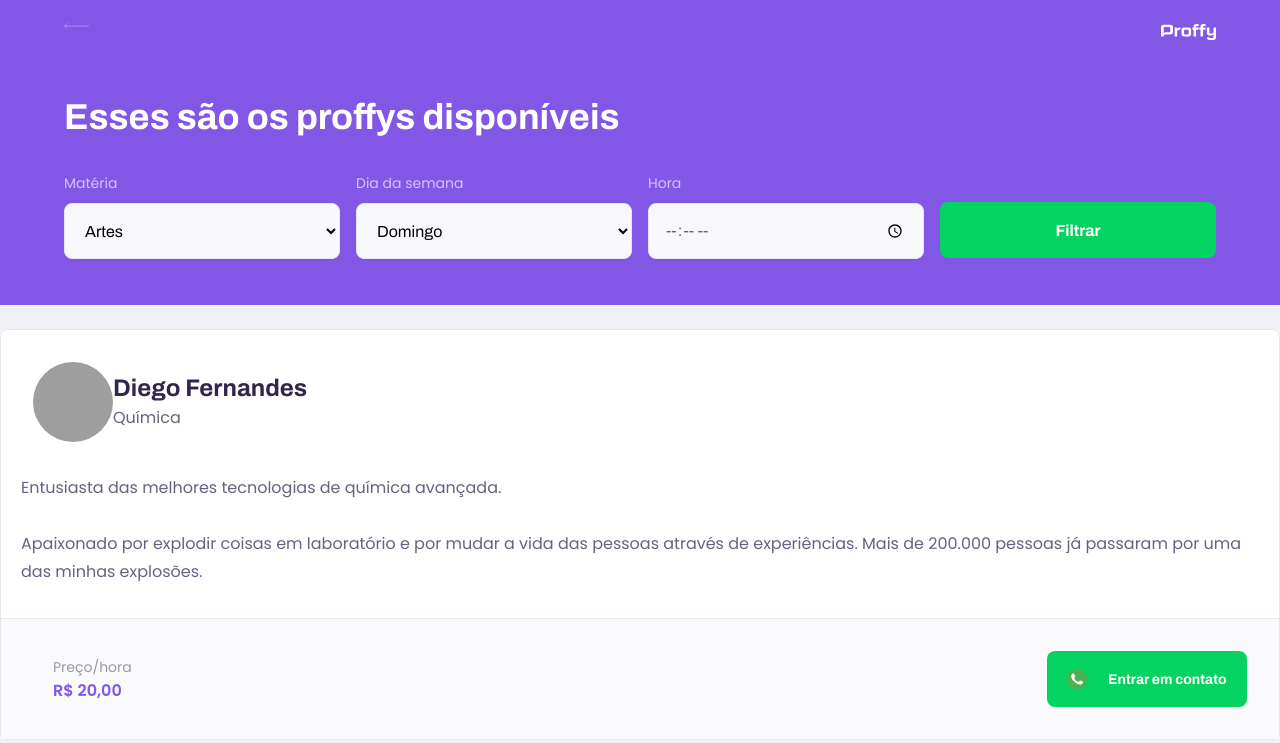
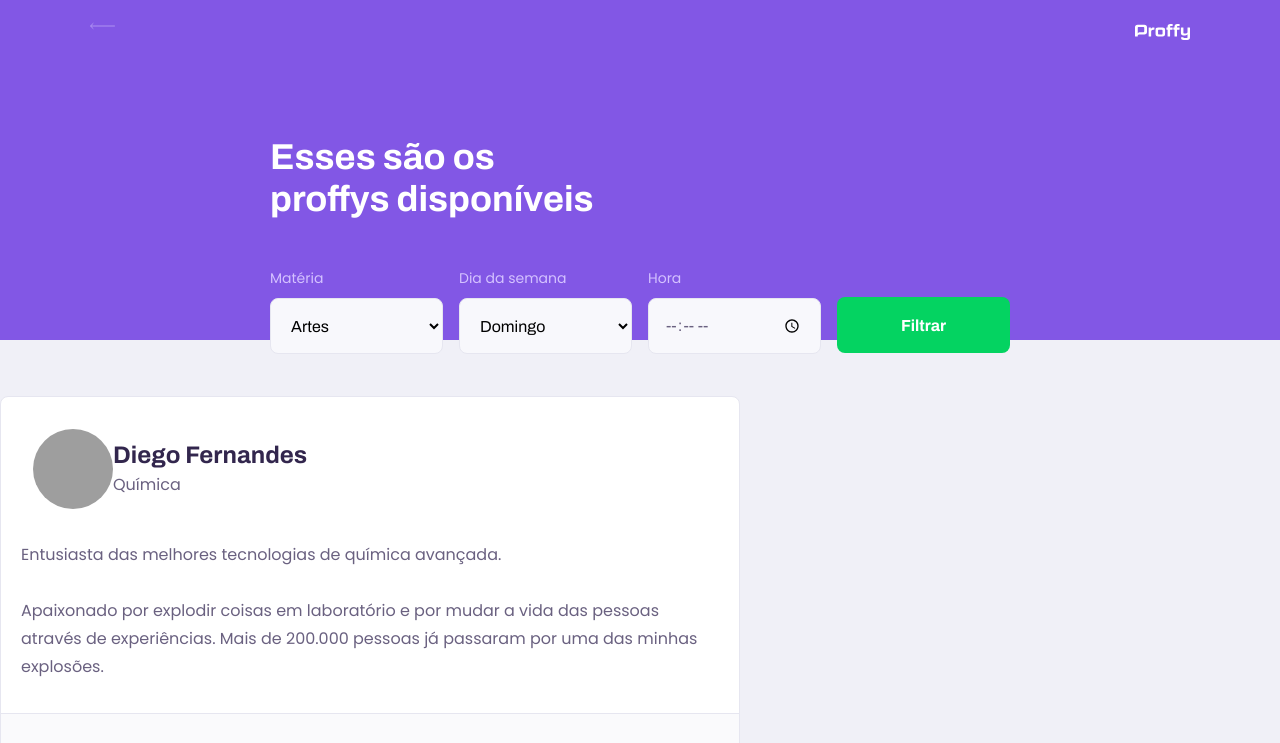
Before and after one commit to adamdiasdias/Practicing-Html5-CSS3-Javascript, a plain HTML site: page study.html in a window 1280 px wide. Shown: the top 743 px of the page. Drawn offline with Linux system fonts and the light colour scheme; grey boxes are pictures that could not be loaded.

Commit message:
Ainda na tentativa de correção do alinhamento da caixa das informaçoes do professor

```diff
--- a/styles/partials/page-study.css
+++ b/styles/partials/page-study.css
@@ -38,6 +38,8 @@
 .page-header .header-content {
     width: 90%;
     margin: 3.2rem auto;
+
+    position: relative;
 }
 
 .page-header .header-content strong{
@@ -212,6 +214,33 @@
         max-width: 100vw;
     }
 
+    .page-header {
+        height: 340px;
+    }
+
+    .page-header .top-bar-container {
+        max-width: 1100px;
+    }
+
+    .page-header .header-content {
+        max-width: 740px;
+
+        margin: 0 auto;
+
+        flex: 1  1;
+        padding-bottom: 48px;
+        display: flex;
+        flex-direction: column;
+        justify-content: center;
+
+    }
+
+    .page-header .header-content strong {
+        max-width: 350px;
+    }
+
+
+
     .teacher-item header,
     .teacher-item footer {
         padding: 32px;
@@ -221,5 +250,13 @@
         display: grid;
         grid-template-columns: repeat(4,1fr);
         gap: 16px;
+        position: absolute;
+        bottom: -28px;
 
     }
+
+    #page-study main {
+        padding: 32px 0;
+        max-width: 740px;
+    }
+}
```
